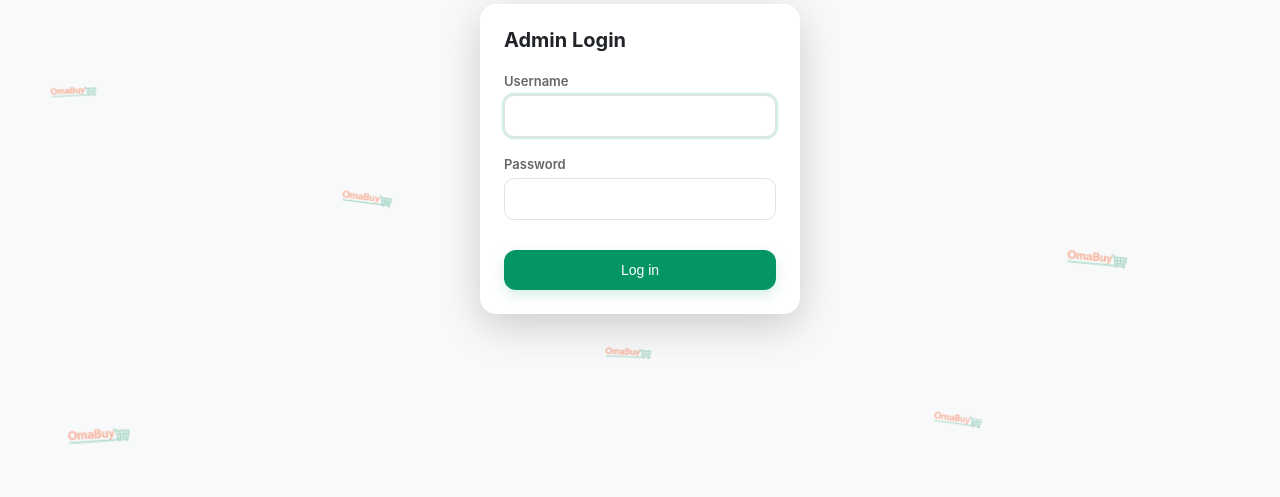
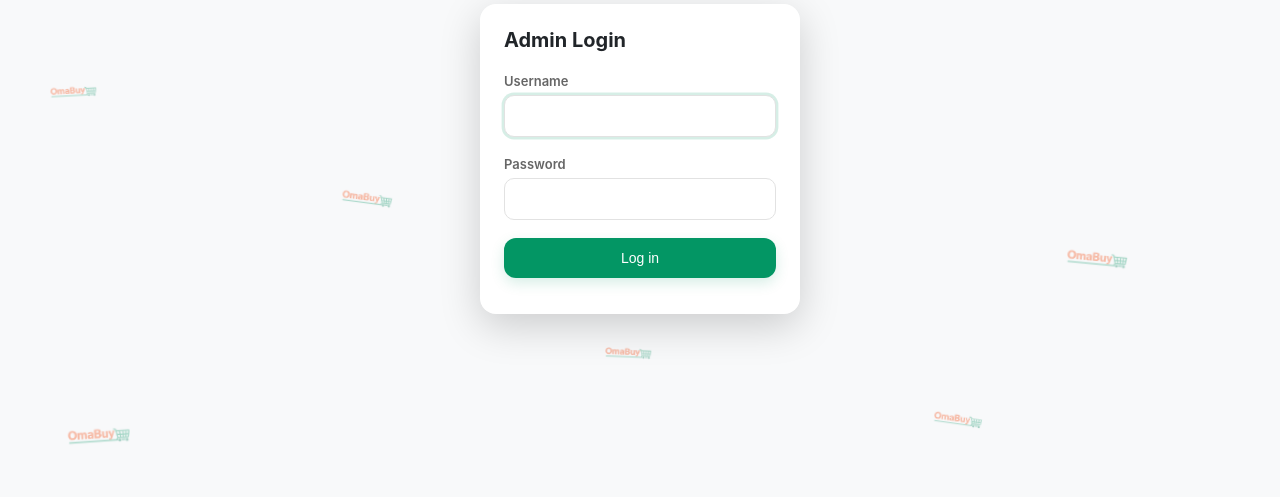
Before and after one commit to guylikesweet/Oma-db, a Flask app: page /login in a window 1280 px wide. Shown: the part 229-726 px from the top of the page. Run offline with Flask 3, Linux system fonts and the light colour scheme.

Commit message:
Fix Create Sale form spacing and help text color

```diff
--- a/app/static/oma-theme.css
+++ b/app/static/oma-theme.css
@@ -326,8 +326,21 @@ form.form-inline textarea {
   margin-bottom: 0;
 }
 
-/* Standalone controls are still separated when a template has no
-   .form-group wrapper. Hidden CSRF/metadata inputs are excluded. */
-form:not(.form-inline) > :not([type="hidden"]) + :not([type="hidden"]) {
-  margin-top: 12px;
+/* Standalone controls are separated when a template has no
+   .form-group wrapper. Use bottom spacing instead of adding top margins:
+   this keeps the Create-Sale field rhythm and avoids visual overlap in
+   settings and modal forms. Hidden CSRF/metadata inputs are excluded. */
+form:not(.form-inline) > :not(.form-group):not([type="hidden"]) {
+  margin-bottom: 12px;
 }
+
+form:not(.form-inline) > .form-group + .form-group {
+  margin-top: 0!important;
+}
+
+/* The explanation at the top of New Sale is intentionally black in both
+   themes because the pale light-theme panel can otherwise become unreadable
+   when dark-theme text variables are applied. */
+.sale-type-help {
+  color:#000!important;
+}
```
